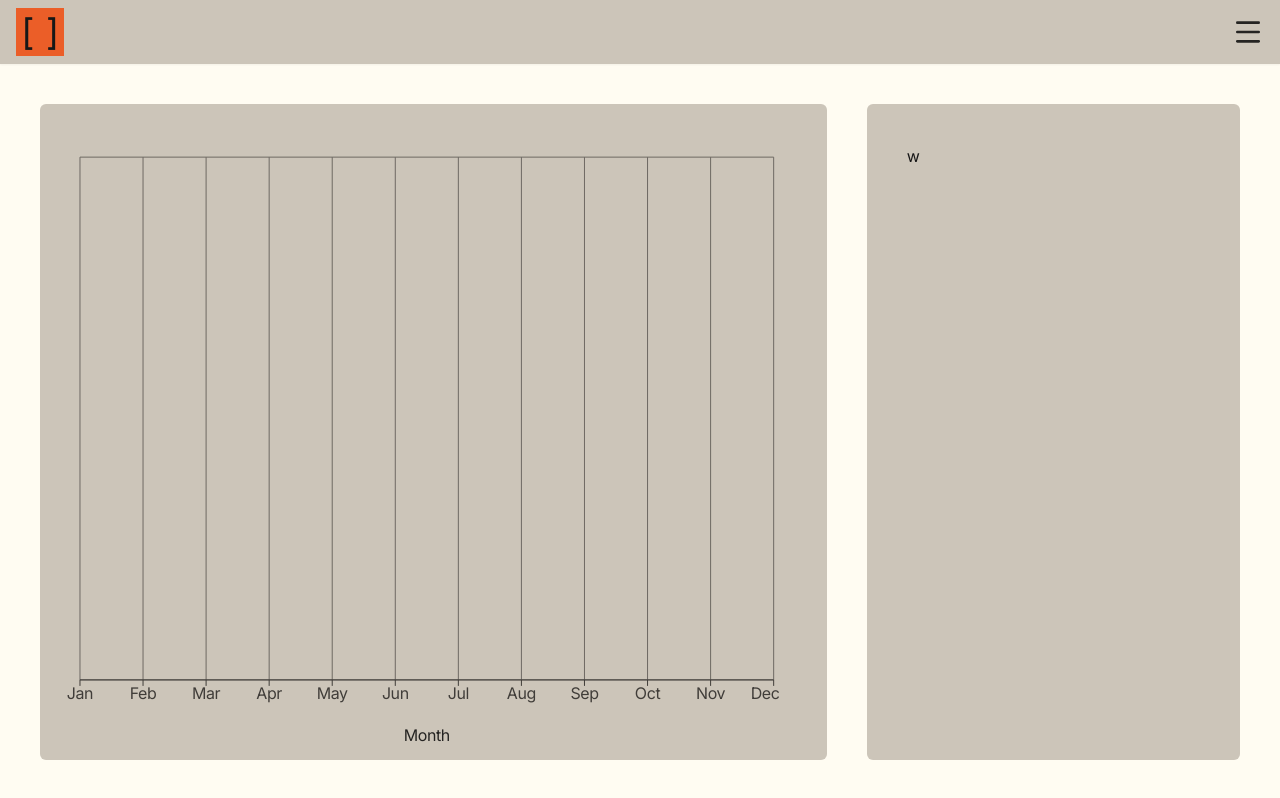
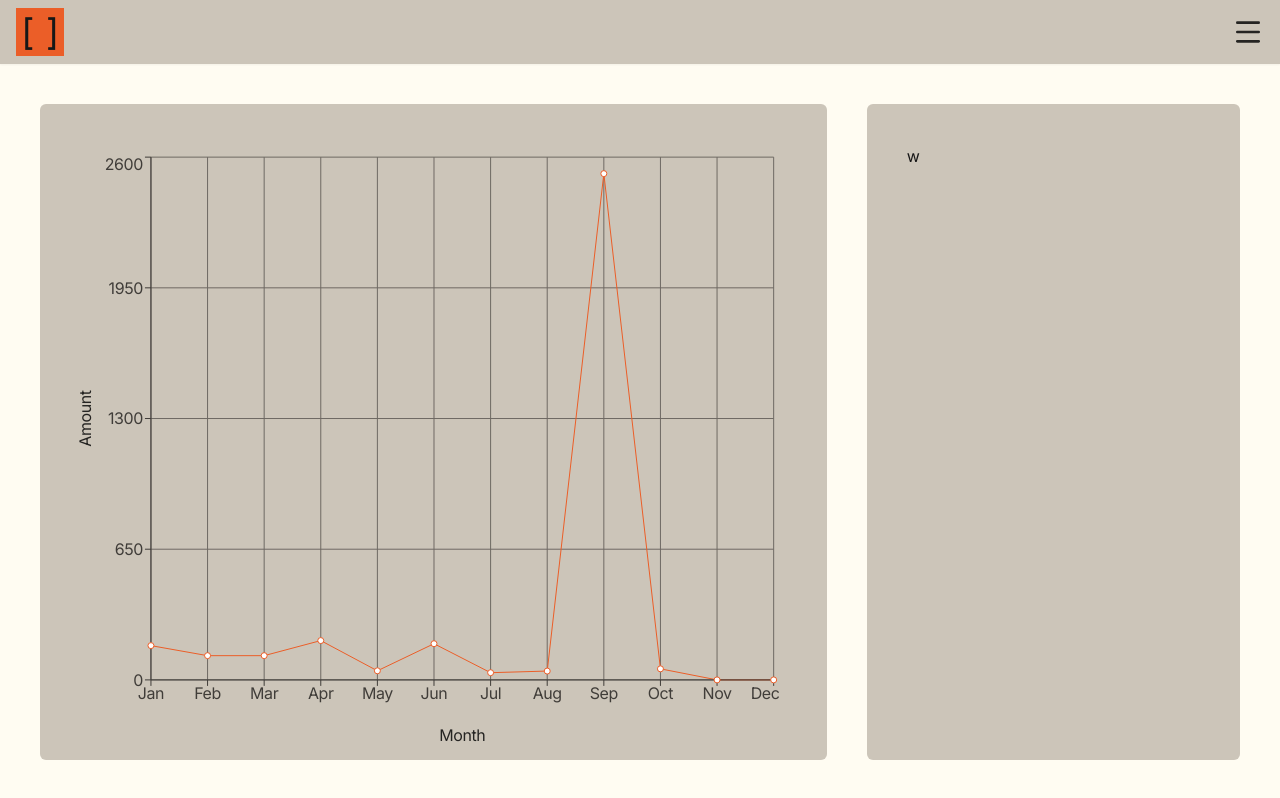
Before and after one commit to karolis-KK/finances, a Next.js app: page / in a window 1280 px wide. Built offline with nearby package versions, Linux system fonts and the light colour scheme.

Commit message:
added linear chart to /

```diff
--- a/app/page.tsx
+++ b/app/page.tsx
@@ -12,57 +12,42 @@ import {
   createHorizontalChart,
   Label,
 } from "recharts"
-import { Category, Transaction } from "@/types/finance"
+import { Transaction } from "@/types/finance"
 
 export default function Home() {
   const { categories, transactions } = useFinance()
 
-  type Month = {
+  type ChartData = {
     label: string
-    amount?: number
+    amount: number
   }
 
-  const data: Month[] = [
-    { label: "Jan" },
-    { label: "Feb" },
-    { label: "Mar" },
-    { label: "Apr" },
-    { label: "May" },
-    { label: "Jun" },
-    { label: "Jul" },
-    { label: "Aug" },
-    { label: "Sep" },
-    { label: "Oct" },
-    { label: "Nov" },
-    { label: "Dec" },
+  const months: ChartData[] = [
+    { label: "Jan", amount: 0 },
+    { label: "Feb", amount: 0 },
+    { label: "Mar", amount: 0 },
+    { label: "Apr", amount: 0 },
+    { label: "May", amount: 0 },
+    { label: "Jun", amount: 0 },
+    { label: "Jul", amount: 0 },
+    { label: "Aug", amount: 0 },
+    { label: "Sep", amount: 0 },
+    { label: "Oct", amount: 0 },
+    { label: "Nov", amount: 0 },
+    { label: "Dec", amount: 0 },
   ]
 
-  const generateData = (
-    categories: Category[],
-    transactions: Transaction[],
-  ): void => {
-    data.map((item) => [...currentItems, { amount }])
+  // map() creates one result for each month.
+  // filter() keeps transactions from the current month.
+  // slice() extracts the month from each YYYY-MM-DD date, and Number() converts it to a number.
+  // reduce() adds the matching transaction amounts into one monthly total.
+  const generateData = (transactions: Transaction[]): ChartData[] => {
+    return months.map((month, monthIndex) => ({
+      ...month, amount: transactions.filter((transaction) => Number(transaction.date.slice(5, 7)) - 1 === monthIndex,).reduce((total, transaction) => total + transaction.amount, 0),
+    }))
   }
 
-  type ChartData = {
-    label: string
-    x: number
-  }
-
-  const da: ChartData[] = [
-    { label: "Jan", x: 400 },
-    { label: "Feb", x: 300 },
-    { label: "Mar", x: 200 },
-    { label: "Apr", x: 278 },
-    { label: "May", x: 189 },
-    { label: "Jun", x: 239 },
-    { label: "Jul", x: 239 },
-    { label: "Aug", x: 239 },
-    { label: "Sep", x: 239 },
-    { label: "Oct", x: 239 },
-    { label: "Nov", x: 239 },
-    { label: "Dec", x: 220 },
-  ]
+  const data = generateData(transactions)
 
   const Typed = createHorizontalChart<ChartData, string, number>()({
     XAxis,
@@ -114,7 +99,7 @@ export default function Home() {
             />
             <Tooltip />
             <Typed.Line
-              dataKey="x"
+              dataKey="amount"
               name="Amount"
               stroke="#eb5e28"
               offset="20"
```
